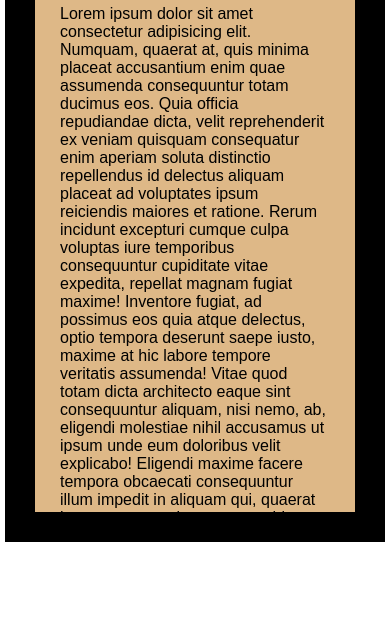
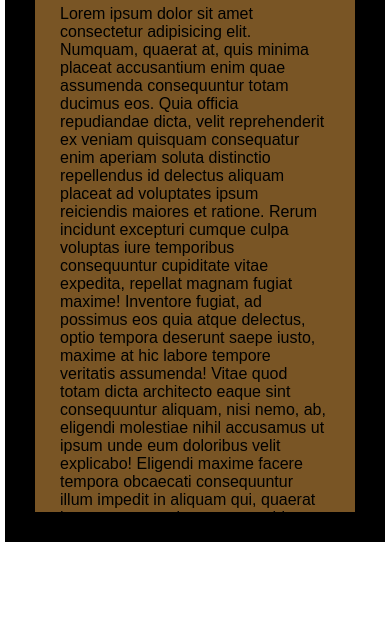
Before and after one commit to mudassirfarooq123/DAY11, a plain HTML site: page index.html in a window 390 px wide. Shown: the part 218-860 px from the top of the page. Drawn offline with Linux system fonts and the light colour scheme.

Commit message:
first commit

```diff
--- a/style.css
+++ b/style.css
@@ -27,5 +27,6 @@ body{
     }
     .scroll-bar{
         width: 20rem;
+        background: rgb(121, 85, 37);
     }
 }
```
